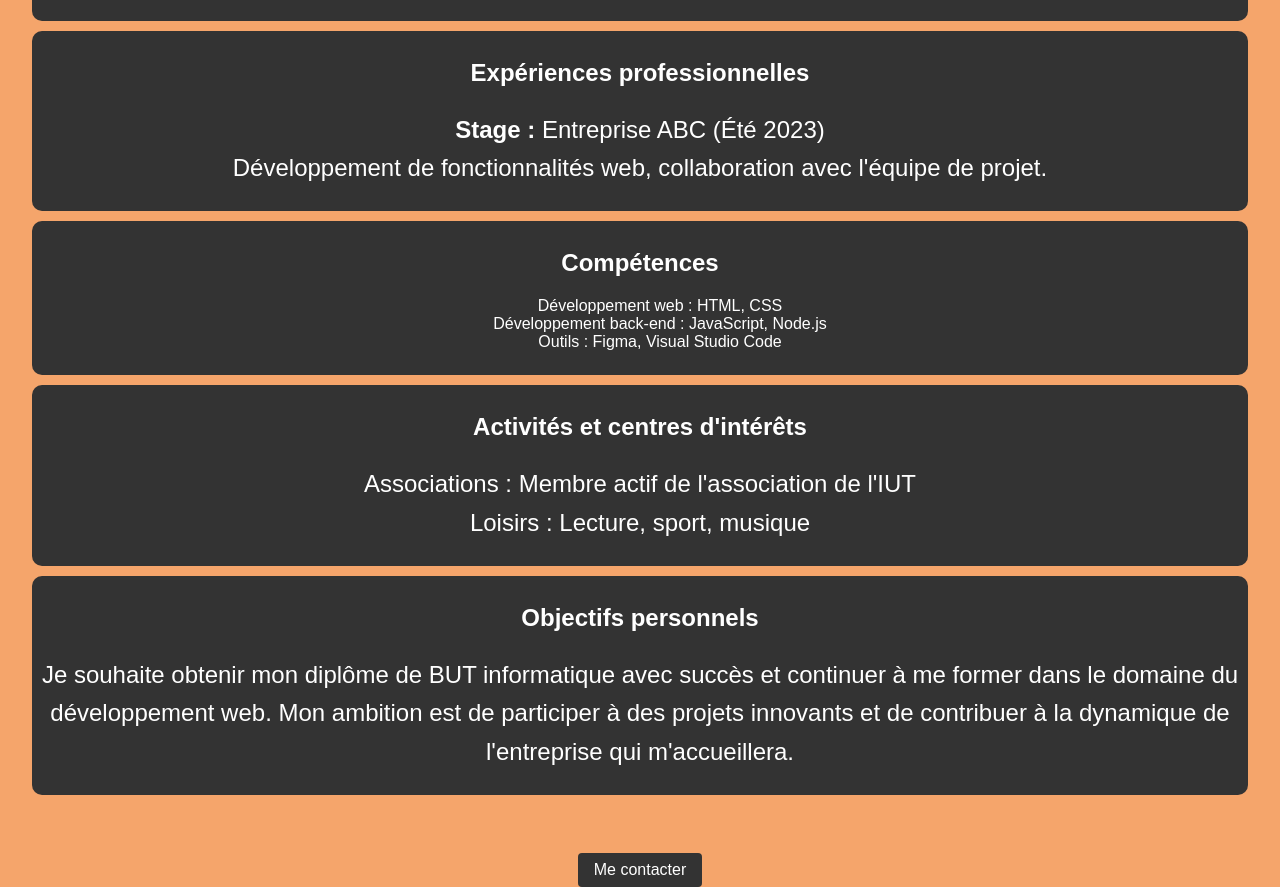
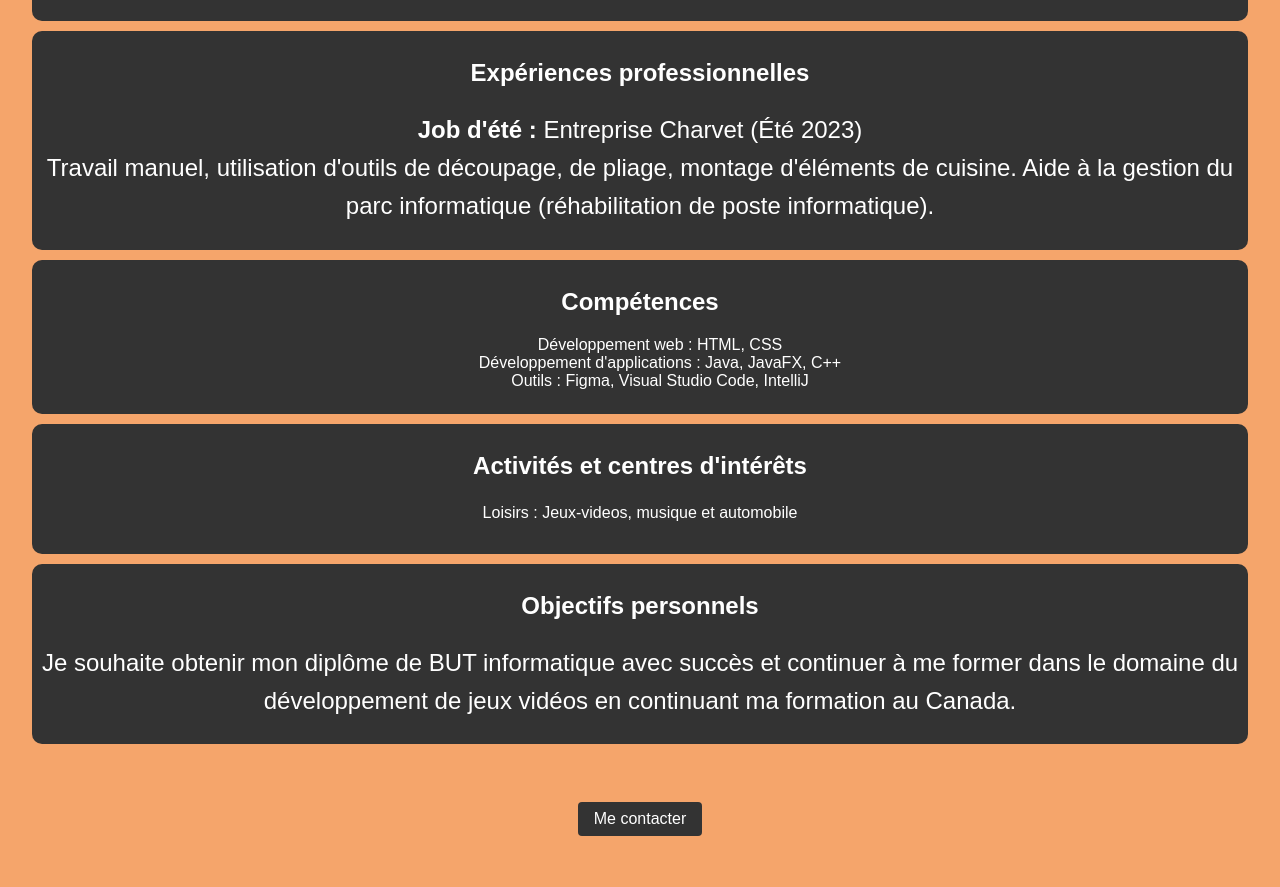
Before and after one commit to Matchelou38/marsandm.github.io, a plain HTML site: page moi.html in a window 1280 px wide. Shown: the part 499-1386 px from the top of the page. After the commit the page ends 1335 px from the top, so only its background shows below. Drawn offline with Linux system fonts and the light colour scheme.

Commit message:
Update moi.html

```diff
--- a/moi.html
+++ b/moi.html
@@ -31,28 +31,29 @@
 
             <div id ="parts">
             <h2>Expériences professionnelles</h2>
-            <p><strong>Stage :</strong> Entreprise ABC (Été 2023)<br>
-            Développement de fonctionnalités web, collaboration avec l'équipe de projet.</p>
+            <p><strong>Job d'été :</strong> Entreprise Charvet (Été 2023)<br>
+            Travail manuel, utilisation d'outils de découpage, de pliage, montage d'éléments de cuisine.
+            Aide à la gestion du parc informatique (réhabilitation de poste informatique).</p>
             </div>
 
             <div id ="parts">
             <h2>Compétences</h2>
             <ul>
                 <li>Développement web : HTML, CSS</li>
-                <li>Développement back-end : JavaScript, Node.js</li>
-                <li>Outils : Figma, Visual Studio Code</li>
+                <li>Développement d'applications : Java, JavaFX, C++ </li>
+                <li>Outils : Figma, Visual Studio Code, IntelliJ</li>
             </ul>
             </div>
 
             <div id ="parts">
             <h2>Activités et centres d'intérêts</h2>
-            <p>Associations : Membre actif de l'association de l'IUT<br>
-            Loisirs : Lecture, sport, musique</p>
+            <p></p>
+            Loisirs : Jeux-videos, musique et automobile</p>
             </div>
 
             <div id ="parts">
             <h2>Objectifs personnels</h2>
-            <p>Je souhaite obtenir mon diplôme de BUT informatique avec succès et continuer à me former dans le domaine du développement web. Mon ambition est de participer à des projets innovants et de contribuer à la dynamique de l'entreprise qui m'accueillera.</p>
+            <p>Je souhaite obtenir mon diplôme de BUT informatique avec succès et continuer à me former dans le domaine du développement de jeux vidéos en continuant ma formation au Canada.</p>
             </div>
         </section>
     </main>
```
